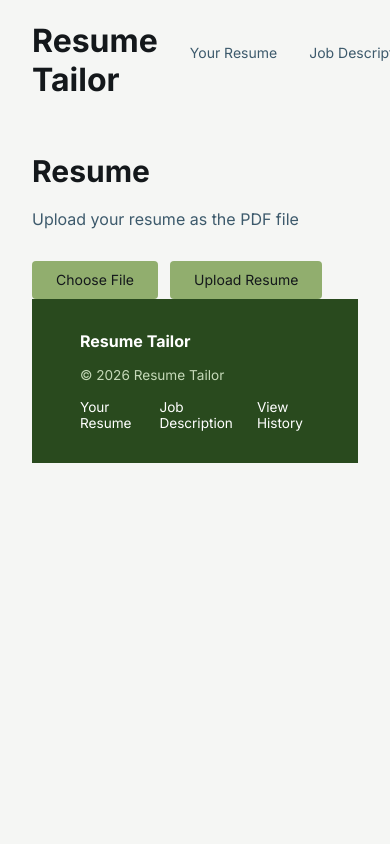
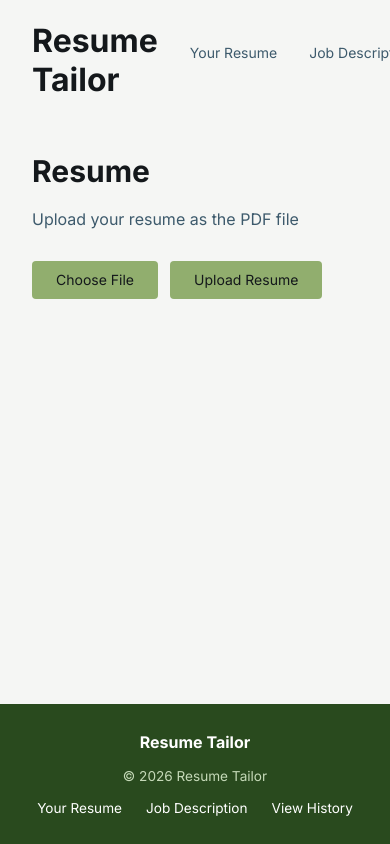
Before and after one commit to gianghiio/job-tracker, a Next.js app: page /resume in a window 390 px wide. Built offline with nearby package versions, Linux system fonts and the light colour scheme; no server answers.

Commit message:
Pin footer to the bottom

```diff
--- a/src/app/globals.css
+++ b/src/app/globals.css
@@ -13,8 +13,9 @@ body {
   background-color: #F5F6F4;
   color: #14181B;
   font-family: var(--font-inter);
-  padding: 0rem 2rem;
+  padding: 0 2rem 6rem;
   overflow-x: hidden;
+  position: relative;
 }
 
 /* HEADER */
@@ -413,8 +414,12 @@ body {
 
 /*FOOTER*/
 .site-footer {
+  position: absolute;
+  bottom: 0;
+  left: 0;
+  right: 0;
   background-color: #294a1e;
-  padding: 2rem 3rem;
+  padding: 1.75rem 2rem;
 }
 
 .footer-content {
@@ -423,8 +428,6 @@ body {
   align-items: center;
   flex-wrap: wrap;
   gap: 1rem;
-  max-width: 100%;
-  margin: 0 auto;
 }
 
 .footer-brand {
@@ -458,6 +461,13 @@ body {
   color: #91AE6E;
 }
 
+@media (max-width: 700px) {
+  .page-container {padding-bottom: 14rem;}
+  .footer-content {
+    flex-direction: column;
+    text-align: center;
+  }
+}
 
 .page-heading {
   font-size: 1.875rem;
```
